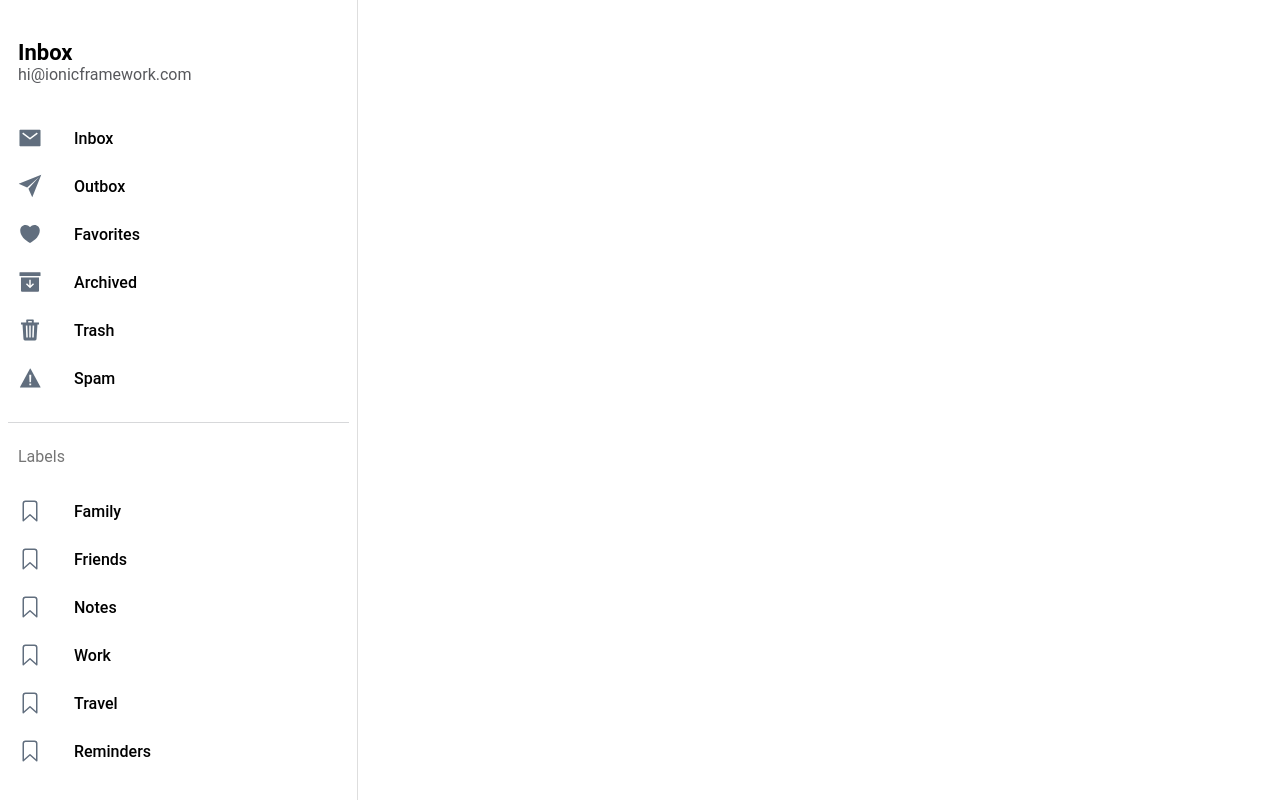
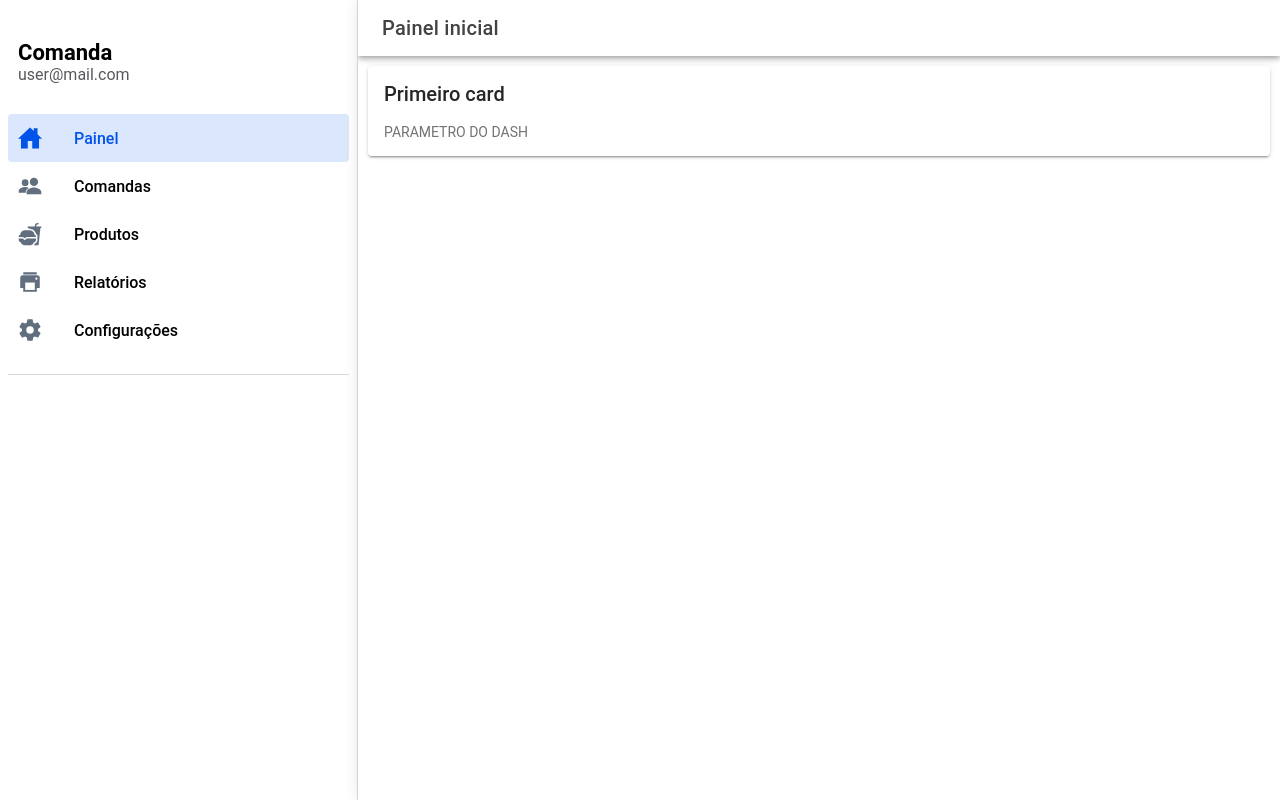
Before and after one commit to lelostr/comanda, a React (Vite) app: page /dashboard in a window 1280 px wide. Built offline with nearby package versions, Linux system fonts and the light colour scheme.

Commit message:
criando menu lateral;

```diff
--- a/src/App.tsx
+++ b/src/App.tsx
@@ -1,24 +1,30 @@
-import { IonApp, IonRouterOutlet, IonSplitPane, setupIonicReact } from '@ionic/react';
-import { IonReactRouter } from '@ionic/react-router';
-import { Redirect, Route } from 'react-router-dom';
-import Menu from './components/Menu';
-import Page from './pages/Page';
+import {
+  IonApp,
+  IonRouterOutlet,
+  IonSplitPane,
+  setupIonicReact,
+} from "@ionic/react";
+import { IonReactRouter } from "@ionic/react-router";
+import { Redirect, Route } from "react-router-dom";
+import Menu from "./components/Menu";
+import Page from "./pages/Page";
+import Dashboard from "./pages/Dashboard";
 
 /* Core CSS required for Ionic components to work properly */
-import '@ionic/react/css/core.css';
+import "@ionic/react/css/core.css";
 
 /* Basic CSS for apps built with Ionic */
-import '@ionic/react/css/normalize.css';
-import '@ionic/react/css/structure.css';
-import '@ionic/react/css/typography.css';
+import "@ionic/react/css/normalize.css";
+import "@ionic/react/css/structure.css";
+import "@ionic/react/css/typography.css";
 
 /* Optional CSS utils that can be commented out */
-import '@ionic/react/css/padding.css';
-import '@ionic/react/css/float-elements.css';
-import '@ionic/react/css/text-alignment.css';
-import '@ionic/react/css/text-transformation.css';
-import '@ionic/react/css/flex-utils.css';
-import '@ionic/react/css/display.css';
+import "@ionic/react/css/padding.css";
+import "@ionic/react/css/float-elements.css";
+import "@ionic/react/css/text-alignment.css";
+import "@ionic/react/css/text-transformation.css";
+import "@ionic/react/css/flex-utils.css";
+import "@ionic/react/css/display.css";
 
 /**
  * Ionic Dark Mode
@@ -29,10 +35,10 @@ import '@ionic/react/css/display.css';
 
 /* import '@ionic/react/css/palettes/dark.always.css'; */
 /* import '@ionic/react/css/palettes/dark.class.css'; */
-import '@ionic/react/css/palettes/dark.system.css';
+import "@ionic/react/css/palettes/dark.system.css";
 
 /* Theme variables */
-import './theme/variables.css';
+import "./theme/variables.css";
 
 setupIonicReact();
 
@@ -42,13 +48,20 @@ const App: React.FC = () => {
       <IonReactRouter>
         <IonSplitPane contentId="main">
           <Menu />
+
           <IonRouterOutlet id="main">
             <Route path="/" exact={true}>
-              <Redirect to="/folder/Inbox" />
+              <Redirect to="/dashboard" />
             </Route>
-            <Route path="/folder/:name" exact={true}>
+
+            <Route path="/dashboard" exact={true}>
+              <Dashboard teste="PARAMETRO DO DASH" />
+            </Route>
+
+            {/* Deixando este exemplo abaixo para ver como é utilizado o hook do router */}
+            {/* <Route path="/folder/:name" exact={true}>
               <Page />
-            </Route>
+            </Route> */}
           </IonRouterOutlet>
         </IonSplitPane>
       </IonReactRouter>
--- a/src/components/Menu.tsx
+++ b/src/components/Menu.tsx
@@ -8,11 +8,21 @@ import {
   IonMenu,
   IonMenuToggle,
   IonNote,
-} from '@ionic/react';
-
-import { useLocation } from 'react-router-dom';
-import { archiveOutline, archiveSharp, bookmarkOutline, heartOutline, heartSharp, mailOutline, mailSharp, paperPlaneOutline, paperPlaneSharp, trashOutline, trashSharp, warningOutline, warningSharp } from 'ionicons/icons';
-import './Menu.css';
+} from "@ionic/react";
+import { useLocation } from "react-router-dom";
+import {
+  fastFoodOutline,
+  fastFoodSharp,
+  homeOutline,
+  homeSharp,
+  peopleOutline,
+  peopleSharp,
+  printOutline,
+  printSharp,
+  settingsOutline,
+  settingsSharp,
+} from "ionicons/icons";
+import "./Menu.css";
 
 interface AppPage {
   url: string;
@@ -23,74 +33,78 @@ interface AppPage {
 
 const appPages: AppPage[] = [
   {
-    title: 'Inbox',
-    url: '/folder/Inbox',
-    iosIcon: mailOutline,
-    mdIcon: mailSharp
+    title: "Painel",
+    url: "/dashboard",
+    iosIcon: homeOutline,
+    mdIcon: homeSharp,
   },
   {
-    title: 'Outbox',
-    url: '/folder/Outbox',
-    iosIcon: paperPlaneOutline,
-    mdIcon: paperPlaneSharp
+    title: "Comandas",
+    url: "/tabs",
+    iosIcon: peopleOutline,
+    mdIcon: peopleSharp,
   },
   {
-    title: 'Favorites',
-    url: '/folder/Favorites',
-    iosIcon: heartOutline,
-    mdIcon: heartSharp
+    title: "Produtos",
+    url: "/products",
+    iosIcon: fastFoodOutline,
+    mdIcon: fastFoodSharp,
   },
   {
-    title: 'Archived',
-    url: '/folder/Archived',
-    iosIcon: archiveOutline,
-    mdIcon: archiveSharp
+    title: "Relatórios",
+    url: "/reports",
+    iosIcon: printOutline,
+    mdIcon: printSharp,
   },
   {
-    title: 'Trash',
-    url: '/folder/Trash',
-    iosIcon: trashOutline,
-    mdIcon: trashSharp
+    title: "Configurações",
+    url: "/settings",
+    iosIcon: settingsOutline,
+    mdIcon: settingsSharp,
   },
-  {
-    title: 'Spam',
-    url: '/folder/Spam',
-    iosIcon: warningOutline,
-    mdIcon: warningSharp
-  }
+  // Deixando este exemplo abaixo para ver como é utilizado o hook do router
+  // {
+  //   title: "Inbox",
+  //   url: "/folder/Inbox",
+  //   iosIcon: mailOutline,
+  //   mdIcon: mailSharp,
+  // },
 ];
-
-const labels = ['Family', 'Friends', 'Notes', 'Work', 'Travel', 'Reminders'];
 
 const Menu: React.FC = () => {
   const location = useLocation();
 
   return (
-    <IonMenu contentId="main" type="overlay">
+    <IonMenu contentId="main" type="reveal">
       <IonContent>
         <IonList id="inbox-list">
-          <IonListHeader>Inbox</IonListHeader>
-          <IonNote>hi@ionicframework.com</IonNote>
+          <IonListHeader>Comanda</IonListHeader>
+          <IonNote>user@mail.com</IonNote>
+
           {appPages.map((appPage, index) => {
             return (
               <IonMenuToggle key={index} autoHide={false}>
-                <IonItem className={location.pathname === appPage.url ? 'selected' : ''} routerLink={appPage.url} routerDirection="none" lines="none" detail={false}>
-                  <IonIcon aria-hidden="true" slot="start" ios={appPage.iosIcon} md={appPage.mdIcon} />
+                <IonItem
+                  className={
+                    location.pathname === appPage.url ? "selected" : ""
+                  }
+                  routerLink={appPage.url}
+                  routerDirection="none"
+                  lines="none"
+                  detail={false}
+                >
+                  <IonIcon
+                    aria-hidden="true"
+                    slot="start"
+                    ios={appPage.iosIcon}
+                    md={appPage.mdIcon}
+                  />
+
                   <IonLabel>{appPage.title}</IonLabel>
                 </IonItem>
               </IonMenuToggle>
             );
           })}
-        </IonList>
-
-        <IonList id="labels-list">
-          <IonListHeader>Labels</IonListHeader>
-          {labels.map((label, index) => (
-            <IonItem lines="none" key={index}>
-              <IonIcon aria-hidden="true" slot="start" icon={bookmarkOutline} />
-              <IonLabel>{label}</IonLabel>
-            </IonItem>
-          ))}
         </IonList>
       </IonContent>
     </IonMenu>
--- /dev/null
+++ b/src/pages/Dashboard.tsx
@@ -0,0 +1,53 @@
+import {
+  IonButtons,
+  IonCard,
+  IonCardContent,
+  IonCardHeader,
+  IonCardTitle,
+  IonContent,
+  IonHeader,
+  IonMenuButton,
+  IonPage,
+  IonTitle,
+  IonToolbar,
+} from "@ionic/react";
+
+interface DashboardProps {
+  teste: string;
+}
+
+const Dashboard: React.FC<DashboardProps> = ({ teste }) => {
+  const title = "Painel inicial";
+
+  return (
+    <IonPage>
+      <IonHeader>
+        <IonToolbar>
+          <IonButtons slot="start">
+            <IonMenuButton />
+          </IonButtons>
+
+          <IonTitle>{title}</IonTitle>
+        </IonToolbar>
+      </IonHeader>
+
+      <IonContent fullscreen>
+        {/* Repetindo header dentro do conteúdo, para renderização ios */}
+        <IonHeader collapse="condense">
+          <IonToolbar>
+            <IonTitle size="large">{title}</IonTitle>
+          </IonToolbar>
+        </IonHeader>
+
+        <IonCard>
+          <IonCardHeader>
+            <IonCardTitle>Primeiro card</IonCardTitle>
+          </IonCardHeader>
+          <IonCardContent>{teste}</IonCardContent>
+        </IonCard>
+      </IonContent>
+    </IonPage>
+  );
+};
+
+export default Dashboard;
```
Also changed, not shown: src/pages/Page.tsx (+15 -6 lines).
